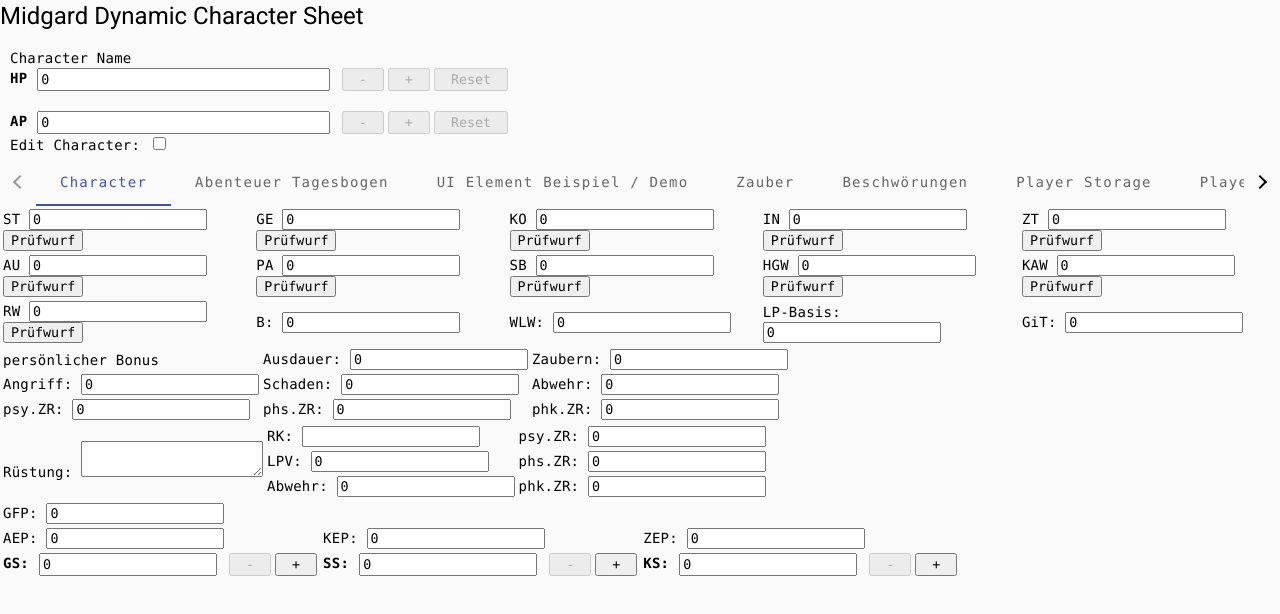
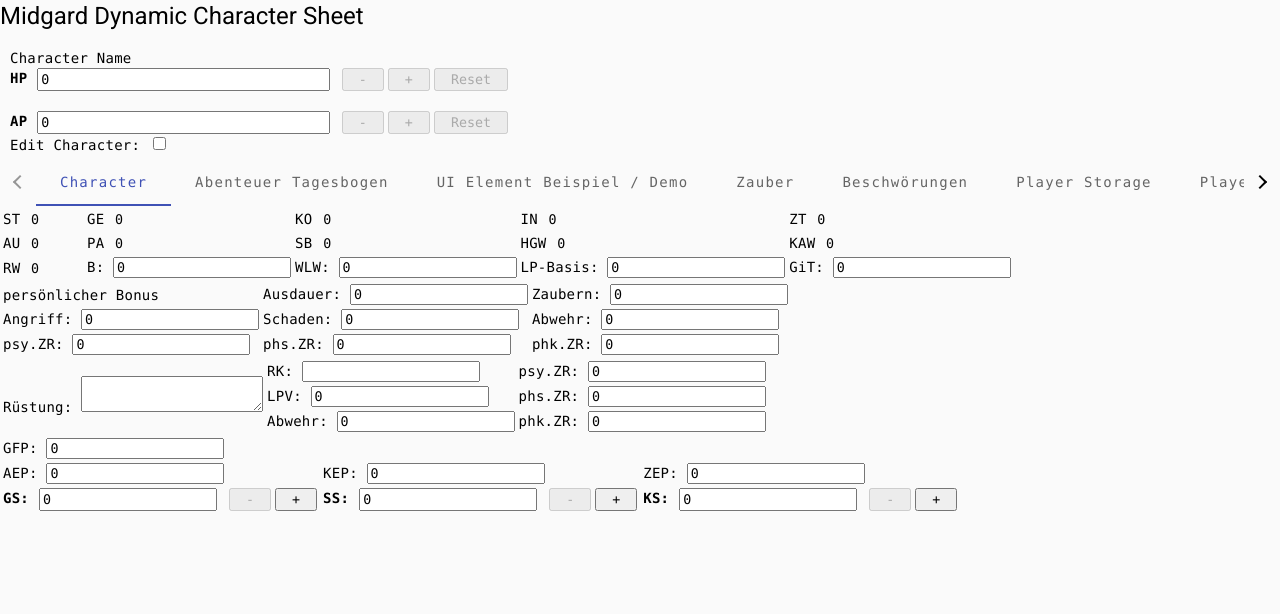
Before and after one commit to hummigbird1/MidgardDynamicCharacterSheet, an Angular app: page / in a window 1280 px wide. Shown: the top 614 px of the page. Built offline with nearby package versions, Linux system fonts and the light colour scheme.

Commit message:
Improve stat value component

```diff
--- a/src/app/components/primitives/stat-value/stat-value.component.css
+++ b/src/app/components/primitives/stat-value/stat-value.component.css
@@ -5,3 +5,9 @@
 .check-failed {
     color: red;
 }
+
+.readonly-value {
+    width: 50px;
+    border-style: none;
+    background-color: transparent;
+}
--- a/src/app/components/primitives/stat-value/stat-value.component.html
+++ b/src/app/components/primitives/stat-value/stat-value.component.html
@@ -1,7 +1,9 @@
 <label> {{ label }}
-    <input *ngIf="pmodeps.editMode" type="number" [(ngModel)]="value" class="editable-value">
-    <span *ngIf="!pmodeps.editMode">
-        <input  type="text" [ngModel]="value" readonly="true" class="readonly-value">
+    <input *ngIf="editMode" type="number" [(ngModel)]="value" class="editable-value"
+        (ngModelChange)="onModelChange($event)">
+    <input *ngIf="!editMode" type="text" [ngModel]="value" readonly="true" class="readonly-value">
+</label>
+<span *ngIf="isChallengeableStat && !editMode">
     <button [disabled]="!canRoll" (click)="onClick()">
         Prüfwurf
     </button>
@@ -11,8 +13,8 @@
     </span>
     <span *ngIf="rollResultAvailable">
         <label *ngIf="valueCheckSuccessful" class="check-success">{{ rollResult }} Prüfwurf geschafft :)</label>
-            <label *ngIf="!valueCheckSuccessful" class="check-failed">{{ rollResult }} Prüfwurf fehlgeschlagen :(</label>
+        <label *ngIf="!valueCheckSuccessful" class="check-failed">{{ rollResult }} Prüfwurf fehlgeschlagen
+            :(</label>
+        <button (click)="onResetDiceRollResult()">X</button>
     </span>
-
 </span>
-</label>
--- a/src/app/components/primitives/stat-value/stat-value.component.ts
+++ b/src/app/components/primitives/stat-value/stat-value.component.ts
@@ -16,16 +16,30 @@
   @Input() noOfDice: number = 1;
   @Input() diceSides: number = 100;
 
+  @Input() isChallengeableStat: boolean = false;
+  @Input() editMode: boolean = false;
+
   public canRoll = true;
   public rollResultAvailable = false;
   public valueCheckSuccessful = false;
   public rollResult = 0;
-  constructor(public pmodeps: PlayerModeProviderService,
-    private diceRollerService:DiceRollerService) { }
+  private timeout: NodeJS.Timeout | undefined;
+  constructor(private diceRollerService:DiceRollerService) { }
 
   onClick() {
     this.canRoll = false;
     this.diceRollerService.rollDice(this.noOfDice, this.diceSides).subscribe(x => this.evaluateDiceRollResult(this.value, x.result));
+  }
+
+  onModelChange(event:Event) {
+    this.valueChange.emit(this.value);
+  }
+
+  onResetDiceRollResult() {
+    if(this.timeout !== undefined){
+      clearTimeout(this.timeout);
+    }
+    this.resetRollability();
   }
 
   private evaluateDiceRollResult(val: number, diceRollResult: number) {
@@ -36,9 +50,9 @@
       this.valueCheckSuccessful = false;
     }
     this.rollResultAvailable = true;
-    setTimeout(() => {
+    this.timeout = setTimeout(() => {
       this.resetRollability();
-    }, 10000);
+    }, 30000);
   }
 
   private resetRollability()  {
```
Lines whose indentation alone changed are shown as unchanged.
